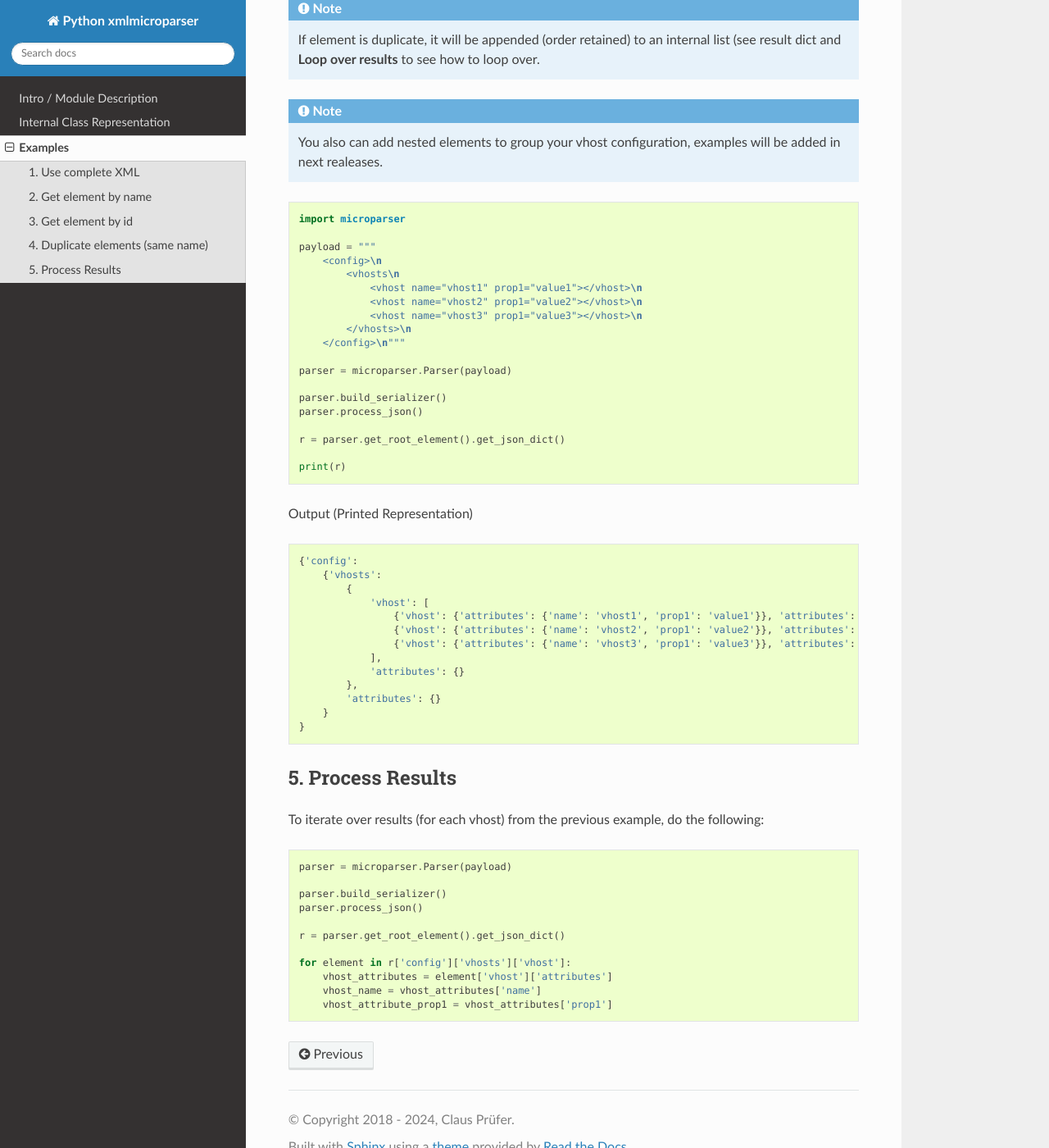
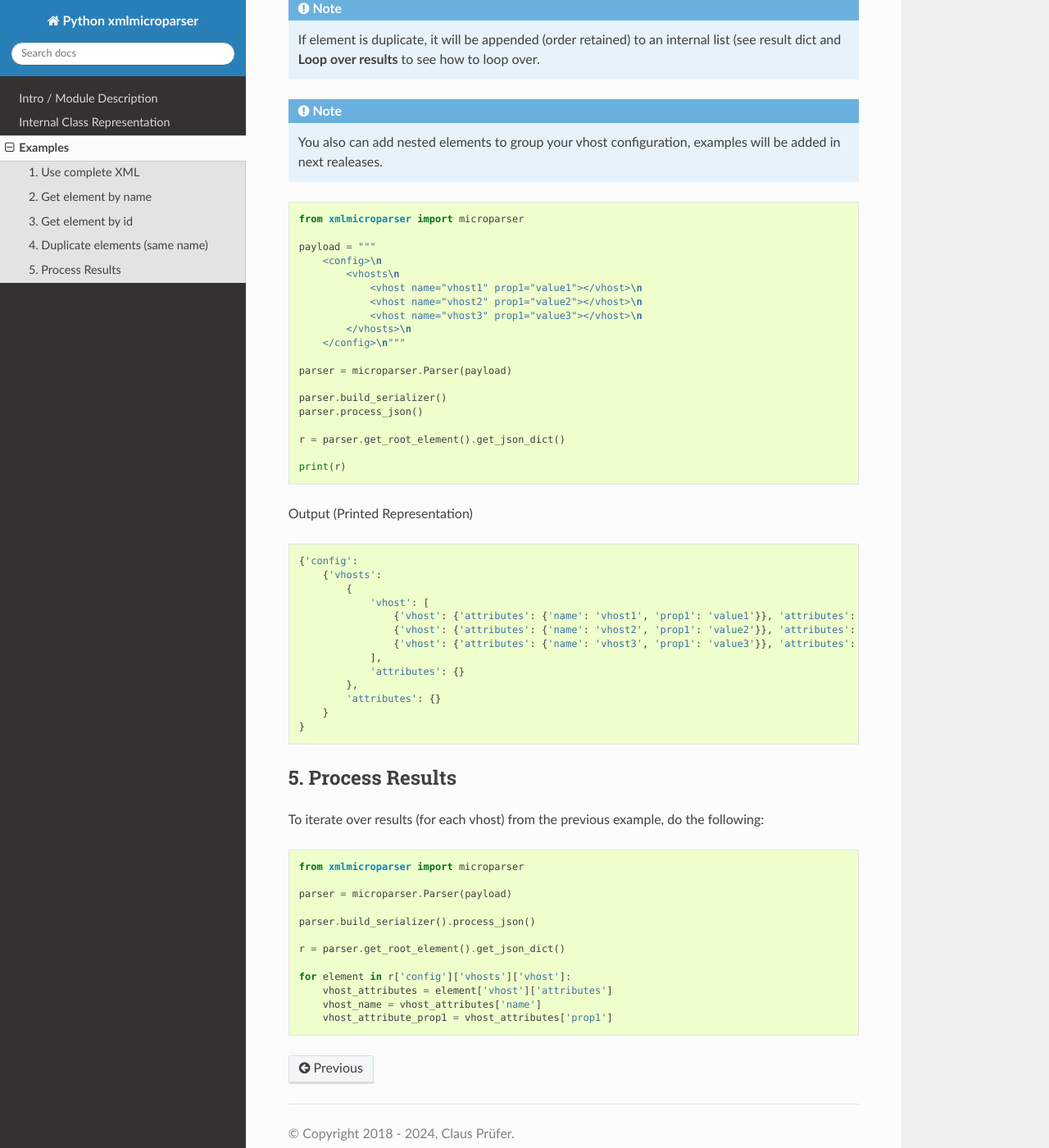
Before and after one commit to clauspruefer/python-xml-microparser, a Sphinx documentation site: the page built from doc/source/examples.rst, in a window 1280 px wide and 1400 px high, scrolled down 2114 px. Shown: the whole window at 82% size. Built offline with Sphinx 7.4.7 and the Read the Docs theme 3.1.0, drawn with Linux system fonts in a browser that asks for light colours; some of the changed text lies outside the part shown.

Commit message:
Correct module imports, minor example improovement

```diff
--- a/doc/source/examples.rst
+++ b/doc/source/examples.rst
@@ -22,7 +22,7 @@ Transform the complete XML to internal dict/JSON.
 
 .. code-block:: python
 
-    import microparser
+    from xmlmicroparser import microparser
 
     payload = """
         <tag1>\n
@@ -53,7 +53,7 @@ Get element value by name (if unique).
 
 .. code-block:: python
 
-    import microparser
+    from xmlmicroparser import microparser
 
     payload = """
         <tag1>\n
@@ -84,7 +84,7 @@ Get element value by id.
 
 .. code-block:: python
 
-    import microparser
+    from xmlmicroparser import microparser
 
     payload = """
         <tag1>\n
@@ -121,7 +121,7 @@ Duplicate elements can be used to process multiple configuration items
 
 .. code-block:: python
 
-    import microparser
+    from xmlmicroparser import microparser
 
     payload = """
         <config>\n
@@ -166,10 +166,11 @@ To iterate over results (for each vhost) from the previous example, do the follo
 
 .. code-block:: python
 
+    from xmlmicroparser import microparser
+
     parser = microparser.Parser(payload)
 
-    parser.build_serializer()
-    parser.process_json()
+    parser.build_serializer().process_json()
 
     r = parser.get_root_element().get_json_dict()
 
```
